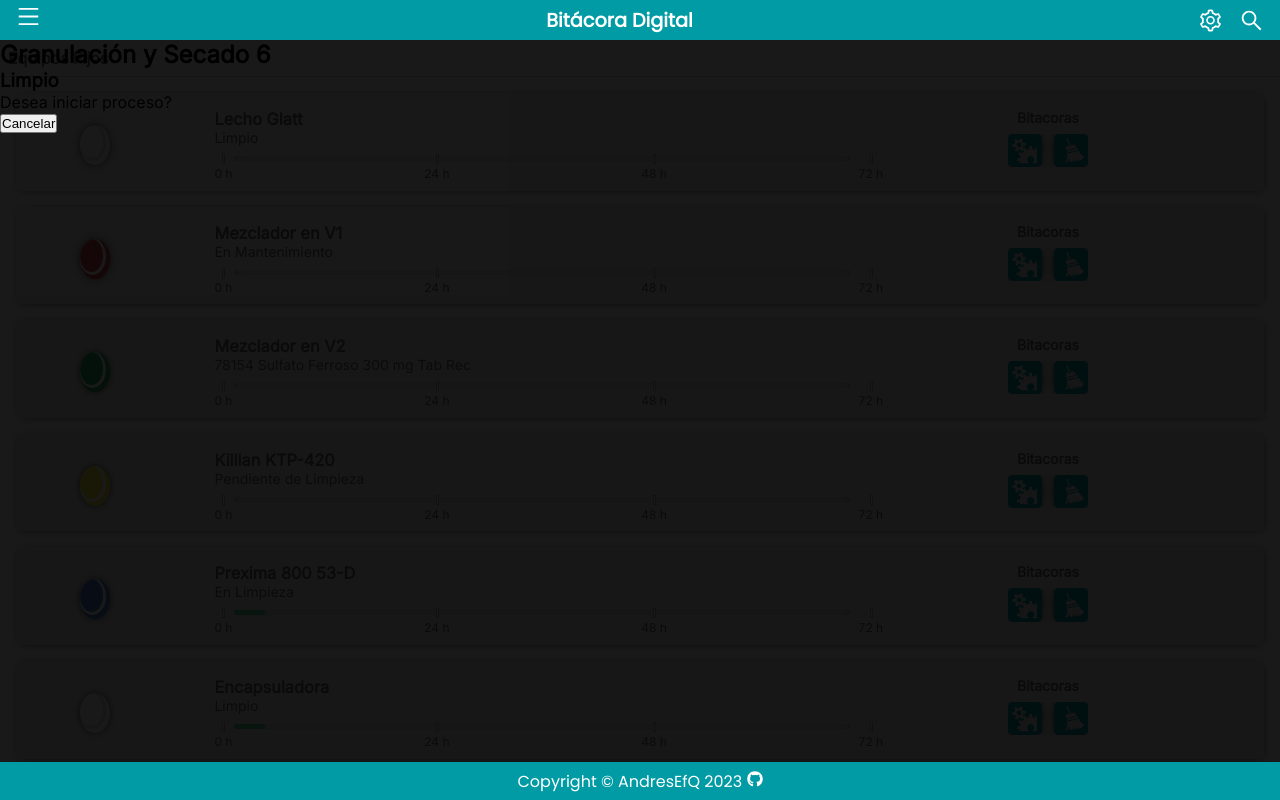
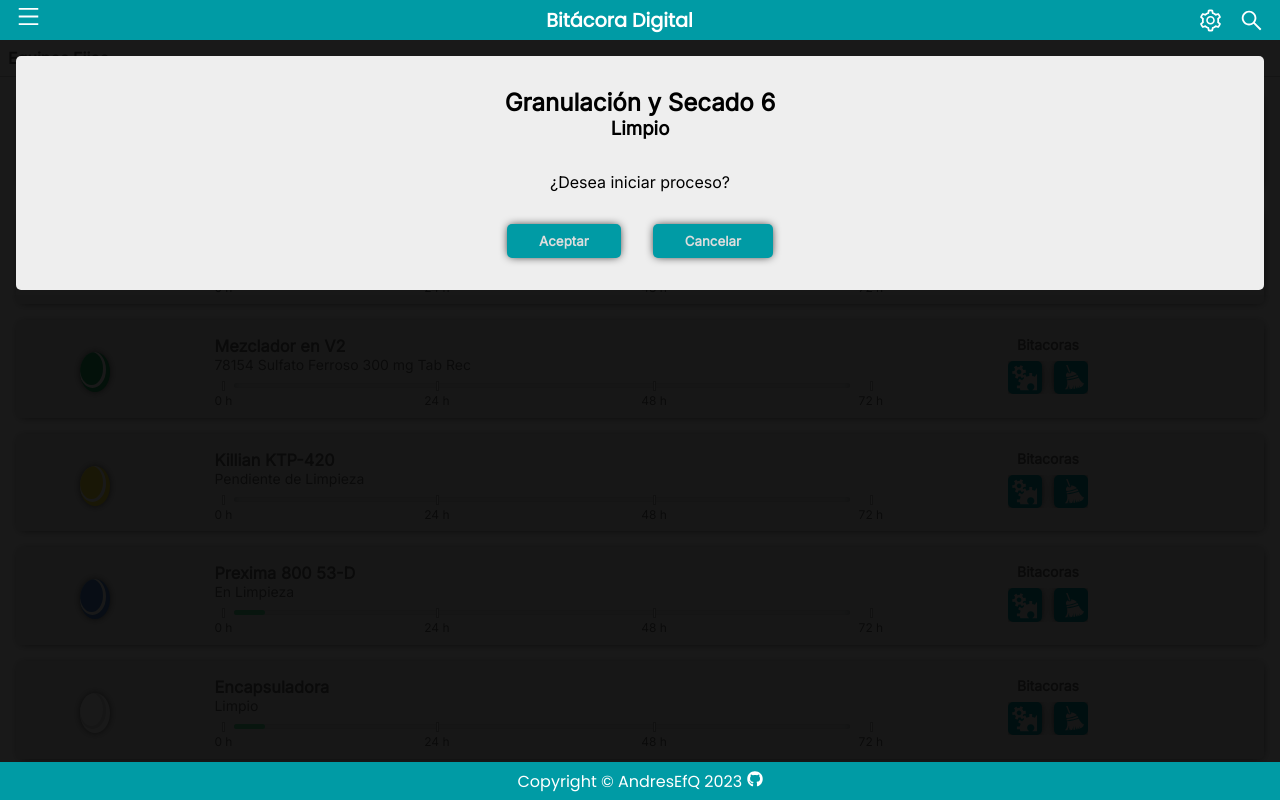
Before and after one commit to AndresEfQ/Bitacora-digital, a React (Create React App) app: page /106 in a window 1280 px wide. Shown: the top 800 px of the page. Built offline with nearby package versions, Linux system fonts and the light colour scheme.

Commit message:
Include framer motion animations, delete modal contents

```diff
--- a/package.json
+++ b/package.json
@@ -46,6 +46,7 @@
     ]
   },
   "devDependencies": {
+    "framer-motion": "^10.2.4",
     "gh-pages": "^5.0.0"
   }
 }
--- a/src/Data/machines.js
+++ b/src/Data/machines.js
@@ -5,6 +5,8 @@ const machines = [
     status: 'clean',
     product: null,
     lot: null,
+    lastProduct: 'Acetaminofen 500 mg Tab',
+    lastLot: '78951',
     lastCleanedDate: new Date('2023-03-03'),
     assetCode: 'AF-0001',
     cleaningFreq: 72,
@@ -15,6 +17,8 @@ const machines = [
     status: 'maintenance',
     product: null,
     lot: null,
+    lastProduct: 'Acetaminofen 500 mg Tab',
+    lastLot: '78951',
     lastCleanedDate: new Date('2023-03-04'),
     assetCode: 'AF-0002',
     cleaningFreq: 72,
@@ -25,7 +29,9 @@ const machines = [
     status: 'process',
     product: 'Sulfato Ferroso 300 mg Tab Rec',
     lot: '78154',
-    lastCleanedDate: new Date('2023-03-05'),
+    lastProduct: 'Acetaminofen 500 mg Tab',
+    lastLot: '78951',
+    lastCleanedDate: new Date('2023-03-09 12:00'),
     assetCode: 'AF-0003',
     cleaningFreq: 72,
   },
@@ -35,6 +41,8 @@ const machines = [
     status: 'toBeCleaned',
     product: null,
     lot: null,
+    lastProduct: 'Acetaminofen 500 mg Tab',
+    lastLot: '78951',
     lastCleanedDate: new Date(),
     assetCode: 'AF-0004',
     cleaningFreq: 72,
@@ -45,6 +53,8 @@ const machines = [
     status: 'cleaning',
     product: null,
     lot: null,
+    lastProduct: 'Acetaminofen 500 mg Tab',
+    lastLot: '78951',
     lastCleanedDate: new Date('2023-02-14'),
     assetCode: 'AF-0005',
     cleaningFreq: 72,
@@ -55,6 +65,8 @@ const machines = [
     status: 'clean',
     product: null,
     lot: null,
+    lastProduct: 'Acetaminofen 500 mg Tab',
+    lastLot: '78951',
     lastCleanedDate: new Date('2023-02-14'),
     assetCode: 'AF-0006',
     cleaningFreq: 72,
@@ -65,6 +77,8 @@ const machines = [
     status: 'clean',
     product: null,
     lot: null,
+    lastProduct: 'Acetaminofen 500 mg Tab',
+    lastLot: '78951',
     lastCleanedDate: new Date('2023-02-14'),
     assetCode: 'AF-0007',
     cleaningFreq: 72,
@@ -75,6 +89,8 @@ const machines = [
     status: 'clean',
     product: null,
     lot: null,
+    lastProduct: 'Acetaminofen 500 mg Tab',
+    lastLot: '78951',
     lastCleanedDate: new Date('2023-02-14'),
     assetCode: 'AF-0008',
     cleaningFreq: 72,
@@ -85,6 +101,8 @@ const machines = [
     status: 'clean',
     product: null,
     lot: null,
+    lastProduct: 'Acetaminofen 500 mg Tab',
+    lastLot: '78951',
     lastCleanedDate: new Date('2023-02-14'),
     assetCode: 'AF-0009',
     cleaningFreq: 72,
--- a/src/components/CleanModal/index.jsx
+++ b/src/components/CleanModal/index.jsx
@@ -1,11 +1,14 @@
 import { Link } from "react-router-dom";
 
-export default function CleanModal() {
+export default function CleanModal(props) {
   return (
     <>
       <h3>Limpio</h3>
       <p>Desea iniciar proceso?</p>
-      <Link to="/"><button>Cancelar</button></Link>
+      <div>
+        <Link to="/validation"><button>Ok</button></Link>
+        <Link to="/"><button>Cancelar</button></Link>
+      </div>
     </>
   )
 }
--- a/src/components/CleaningModal/index.jsx
+++ b/src/components/CleaningModal/index.jsx
@@ -5,7 +5,10 @@ export default function CleaningModal() {
     <>
       <h3>En Limpieza</h3>
       <p>Está seguro que quiere finalizar la limpieza?</p>
-      <Link to="/"><button>Cancelar</button></Link>
+      <div>
+        <Link to=""><button>Aceptar</button></Link>
+        <Link to="/"><button>Cancelar</button></Link>
+      </div>
     </>
   )
 }
--- a/src/components/card/index.jsx
+++ b/src/components/card/index.jsx
@@ -1,4 +1,5 @@
 import { Link } from "react-router-dom";
+import { motion } from "framer-motion";
 import { GiGears, GiBroom } from "react-icons/gi";
 import { BsTools } from "react-icons/bs";
 import { CgClose } from "react-icons/cg";
@@ -6,11 +7,9 @@ import { Container, StatusIndicator, ProgressScale } from "./style";
 
 export default function Card(props) {
 
-  let hoursSinceLastClean = (new Date() - props.lastCleanedDate) / 3600000;
-  if (hoursSinceLastClean > props.cleaningFreq) {
-    hoursSinceLastClean = props.cleaningFreq;
-  }
-  const cleanTimeRemaining = 1 - (hoursSinceLastClean / props.cleaningFreq);
+  const hoursSinceLastClean = ((new Date() - props.card.lastCleanedDate) / 3600000).toFixed(2);
+
+  const cleanTimeRemaining = 1 - (hoursSinceLastClean / props.card.cleaningFreq);
 
   const statusInfo = {
     process: {
@@ -41,30 +40,31 @@ export default function Card(props) {
   }
 
   return (
+    <motion.div layout>
       <Container
         cleanTimeRemaining={cleanTimeRemaining}
-      onClick={() => props.handleSetOpenCardId(props.id)}
+        onClick={() => props.handleSetOpenCardId(props.card.id)}
         open={props.isOpen}
       >
+        <motion.div layout>
+          <StatusIndicator status={props.card.status} open={props.isOpen} />
           <div>
-        <StatusIndicator status={props.status} open={props.isOpen} />
-        <div>
-          <h3>{props.name}</h3>
-          <div>{props.status === "process" ?
-            props.lot + ' ' + props.product :
-            statusInfo[props.status].name
+            <h3>{props.card.name}</h3>
+            <div>{props.card.status === "process" ?
+              props.card.lot + ' ' + props.card.product :
+              statusInfo[props.card.status].name
             }</div>
             <progress
-            max={props.cleaningFreq}
+              max={props.card.cleaningFreq}
               value={hoursSinceLastClean}
             >
               {hoursSinceLastClean}
             </progress>
             <ProgressScale>
               <span>0 h</span>
-            <span>{props.cleaningFreq / 3} h</span>
-            <span>{(props.cleaningFreq / 3) * 2} h</span>
-            <span>{props.cleaningFreq} h</span>
+              <span>{props.card.cleaningFreq / 3} h</span>
+              <span>{(props.card.cleaningFreq / 3) * 2} h</span>
+              <span>{props.card.cleaningFreq} h</span>
             </ProgressScale>
           </div>
           <div>
@@ -74,16 +74,49 @@ export default function Card(props) {
               <button><GiBroom size={27} color="#ddd" /></button>
             </div>
           </div>
+        </motion.div>
+        <div>
+          <CgClose size={20} color="#666" onClick={(e) => props.handleCloseCard(e)} />
+          <ul>
+            <li>
+              <h4>Producto Anterior:</h4>
+              <p>{props.card.lastProduct}</p>
+            </li>
+            <li>
+              <h4>Lote:</h4>
+              <p>{props.card.lastLot}</p>
+            </li>
+            <li>
+              <h4>Última limpieza:</h4>
+              <p>
+                {
+                  props.card.lastCleanedDate
+                  .toISOString()
+                  .split('T')[0]
+                  .split('-')
+                  .reverse()
+                  .join('-')
+                } {' / '} {
+                  props.card.lastCleanedDate
+                  .toISOString()
+                  .split('T')[1]
+                  .slice(0, 5)
+                }
+              </p>
+            </li>
+            <li>
+              <h4>Horas desde la última limpieza:</h4>
+              <p>{hoursSinceLastClean}</p>
+            </li>
+          </ul>
         </div>
         <div>
-        <Link to={props.id}>
-          <button id="action-button">{statusInfo[props.status].action}</button>
+          <Link to={props.card.id}>
+            <button id="action-button">{statusInfo[props.card.status].action}</button>
           </Link>
           <button><BsTools size={27} color="#ddd" /></button>
-        <button onClick={(e) => props.handleCloseCard(e)}>
-          <CgClose size={27} color="#ddd" />
-        </button>
         </div>
       </Container>
+    </motion.div>
   )
 }
--- a/src/components/card/style.js
+++ b/src/components/card/style.js
@@ -9,7 +9,7 @@ const statusColors = {
 }
 
 export const Container = styled.div`
-  height: ${props => props.open ? "10rem" : "6.1rem"};
+  height: ${props => props.open ? "20rem" : "6.1rem"};
   overflow-y: hidden;
   font-size: 14px;
   margin: 1rem;
@@ -21,7 +21,6 @@ export const Container = styled.div`
   flex-direction: column;
   align-items: stretch;
   gap: 1rem;
-  transition: height 300ms ease-out;
 
   & > div:first-child {
     width: 100%;
@@ -55,7 +54,20 @@ export const Container = styled.div`
       }
     }
   }
-
+  & > div:nth-child(2) {
+    display: flex;
+    flex-direction: column;
+    border: 1px solid #fff;
+    border-radius: 3px;
+  }
+  li {
+    display: flex;
+    justify-content: space-between;
+    margin: 10px;
+  }
+  svg {
+    align-self: flex-end;
+  }
   & > div:last-child {
     display: flex;
     justify-content: center;
--- a/src/components/cardsContainer/index.jsx
+++ b/src/components/cardsContainer/index.jsx
@@ -16,13 +16,7 @@ export default function CardContainer(props) {
 
   const cards = props.cards.map(card => <Card
     key={card.id}
-    id={card.id}
-    name={card.name}
-    status={card.status}
-    product={card.product}
-    lot={card.lot}
-    lastCleanedDate={card.lastCleanedDate}
-    cleaningFreq={card.cleaningFreq}
+    card={card}
     isOpen={props.openCardId === card.id}
     handleSetOpenCardId={props.handleSetOpenCardId}
     handleCloseCard={props.handleCloseCard}
--- a/src/components/maintenanceModal/index.jsx
+++ b/src/components/maintenanceModal/index.jsx
@@ -4,8 +4,11 @@ export default function MaintenanceModal() {
   return (
     <>
       <h3>Mantenimiento</h3>
-      <p>Está seguro que desea recibir el equipo de mantenimiento? Verifique...</p>
-      <Link to="/"><button>Cancelar</button></Link>
+      <p>Está seguro que desea recibir el equipo de mantenimiento? Verifique que el equipo se encuentre completamente armado y que el área de Validaciones haya verificado el estado de calificación del equipo</p>
+      <div>
+        <Link to=""><button>Aceptar</button></Link>
+        <Link to="/"><button>Cancelar</button></Link>
+      </div>
     </>
   )
 }
--- a/src/components/menu/style.js
+++ b/src/components/menu/style.js
@@ -5,11 +5,13 @@ export const StyledDiv = styled.div`
   background-color: ${props => props.visible?
     'rgba(0,0,0,0.9)' :
     'rgba(255, 255, 255, 0)'};
+  opacity: ${props => props.visible ? '1' : '0'};
   color: #666;
   height: 100vh;
   position: absolute;
   pointer-events: ${props => props.visible ? 'all' : 'none'};
   z-index: 3;
+  transition: opacity 400ms ease-out;
 
   & > div {
     position: relative;
@@ -17,7 +19,7 @@ export const StyledDiv = styled.div`
     background-color: #eee;
     opacity: 1;
     width: 70%;
-    transition: left 300ms ease-out;
+    transition: left 400ms ease-out;
 
     & div {
       border-bottom: 1px solid #ccc;
--- a/src/routes/modal/index.jsx
+++ b/src/routes/modal/index.jsx
@@ -1,10 +1,5 @@
-import { useParams } from "react-router-dom";
+import { useParams, Link } from "react-router-dom";
 import { useDisableScroll } from "../../customHooks/useDisableScroll";
-import ProcessModal from "../../components/processModal";
-import CleaningModal from "../../components/CleaningModal";
-import CleanModal from "../../components/CleanModal";
-import MaintenanceModal from "../../components/maintenanceModal";
-import ToBeCleanedModal from "../../components/toBeCleanedModal";
 import { StyledDiv } from "./style";
 
 // change import to fetch data from database
@@ -31,18 +26,23 @@ export default function Modal() {
   }
 
   const modalContent = {
-    process: <ProcessModal />,
-    cleaning: <CleaningModal />,
-    clean: <CleanModal />,
-    maintenance: <MaintenanceModal />,
-    toBeCleaned: <ToBeCleanedModal />,
+    process: {title: "En Proceso", message: "¿Desea finalizar el proceso?"},
+    cleaning: {title: "En Limpieza", message: "¿Desea finalizar la limpieza? \nRealice una inspección visual detallada del equipo o el área, y solicite la inspección visual al Jefe de Producción, QF Supervisor de Producción o al Auxiliar de Producción"},
+    clean: {title: "Limpio", message: "¿Desea iniciar proceso?"},
+    maintenance: {title: "En Mantenimiento", message: `¿Está seguro que desea recibir el equipo de mantenimiento? \nSolicite al Jefe de Producción o al QF Supervisor de Producción que verifique que el equipo se encuentre completamente armado y que el área de Validaciones haya verificado el estado calificado del equipo si aplica.`},
+    toBeCleaned: {title: "Pendiente de Limpieza", message: "¿Desea iniciar la limpieza?"},
   }
 
   return (
     <StyledDiv>
       <div>
         <h2>{card.name}</h2>
-        {modalContent[card.status]}
+        <h3>{modalContent[card.status].title}</h3>
+        {modalContent[card.status].message.split('\n').map(text => <p>{text}</p>)}
+        <div>
+          <Link to=""><button>Aceptar</button></Link>
+          <Link to="/"><button>Cancelar</button></Link>
+      </div>
       </div>
     </StyledDiv>
   )
--- a/src/routes/modal/style.js
+++ b/src/routes/modal/style.js
@@ -1,6 +1,7 @@
 import styled from "styled-components";
 
 export const StyledDiv = styled.div`
+  padding: 1rem;
   position: fixed;
   top: 5vh;
   width: 100%;
@@ -8,4 +9,40 @@ export const StyledDiv = styled.div`
   background-color: rgba(0,0,0,0.9);
   z-index: 3;
   overflow: hidden;
+
+  h2 {
+    padding-top: 1rem;
+  }
+
+  h3 {
+    padding-bottom: 1rem;
+  }
+
+  & > div {
+    padding: 1rem;
+    display: flex;
+    flex-direction: column;
+    justify-content: center;
+    align-items: center;
+    background-color: #eee;
+    border-radius: 5px;
+  }
+
+  & p {
+    margin: 1rem;
+    text-align: justify;
+  }
+
+  & button {
+    background-color: #009ba5;
+    box-shadow: 0 0 10px -2px #000;
+    border: none;
+    border-radius: 5px;
+    padding: 0.2rem 0.2rem 0 0.2rem;
+    font-family: inherit;
+    font-weight: bold;
+    padding: 0.55rem 2rem;
+    color: #ddd;
+    margin: 1rem;
+  }
 `;
```
Also changed, not shown: 1 other file (tests, documents, lock files or other folders). Lines whose indentation alone changed are shown as unchanged.
